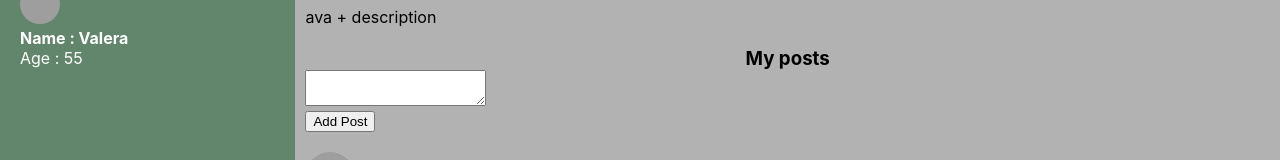
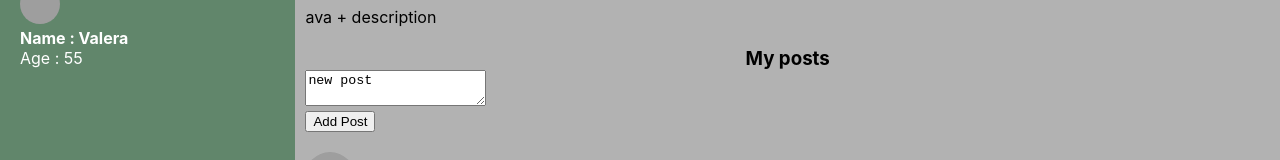
Before and after one commit to ArturLimaiko/social-network, a React (Create React App) app: page /profile in a window 1280 px wide. Shown: the part 547-707 px from the top of the page. Built offline with nearby package versions, Linux system fonts and the light colour scheme; grey boxes are pictures that could not be loaded.

Commit message:
lesson 34 complete. fixed clear input value after add push add post

```diff
--- a/src/App.tsx
+++ b/src/App.tsx
@@ -8,7 +8,7 @@ import {BrowserRouter, Route} from "react-router-dom";
 import {News} from "./components/News/News";
 import {Music} from "./components/Music/Music";
 import {Settings} from "./components/Settings/Settings";
-import {StateType, updateNewPostText} from "./Redux/state";
+import {StateType} from "./Redux/state";
 
 type Props = {
     state: StateType
@@ -16,7 +16,7 @@ type Props = {
     updateNewPostText: (newText: string) => void
 }
 
-function App({state, addMessage}: Props) {
+function App({state, addMessage,updateNewPostText}: Props) {
 
     return (
         // BrowserRouter - компонент который контролит страницы(переход по ссылкам) . по этому оборачиваем все им
@@ -29,7 +29,7 @@ function App({state, addMessage}: Props) {
                     <Route path='/dialogs' render={() => <Dialogs dialogs={state.DialogsPage.dialogs}
                                                                   message={state.DialogsPage.message}/>}/>
                     <Route path='/profile'
-                           render={() => <Profile posts={state.ProfilePage.posts} addMessage={addMessage} updateNewPostText={updateNewPostText}/>}/>
+                           render={() => <Profile posts={state.ProfilePage.posts} addMessage={addMessage} updateNewPostText={updateNewPostText} newPostText={state.ProfilePage.newPostText}/>}/>
                     <Route path='/news' component={News}/>
                     <Route path='/music' component={Music}/>
                     <Route path='/settings' component={Settings}/>
--- a/src/Redux/state.tsx
+++ b/src/Redux/state.tsx
@@ -87,7 +87,7 @@ export let state: StateType = {
 export const addMessage = () => {
     let newMessage = {id: 12, message: state.ProfilePage.newPostText, likesCount: 0}
     state.ProfilePage.posts.push(newMessage);
-    state.ProfilePage.newPostText = ''
+    state.ProfilePage.newPostText = '';
     rerenderEntireThree(state);
 }
 
--- a/src/Render/rerender.tsx
+++ b/src/Render/rerender.tsx
@@ -1,7 +1,7 @@
 import React from 'react';
 import ReactDOM from 'react-dom';
 import App from "../App";
-import {addMessage, StateType, updateNewPostText,} from "../Redux/state";
+import {addMessage, StateType, updateNewPostText} from "../Redux/state";
 
 
 export const rerenderEntireThree = (state: StateType) => {
--- a/src/components/Profile/MyPosts/MyPosts.tsx
+++ b/src/components/Profile/MyPosts/MyPosts.tsx
@@ -7,9 +7,11 @@ export type MyPostPropsType = {
     posts: postsType[]
     addMessage: (newPostMessage: string) => void
     updateNewPostText: (newText: string) => void
+    newPostText: string
+
 }
 
-export const MyPosts: React.FC<MyPostPropsType> = ({posts, addMessage, updateNewPostText}) => {
+export const MyPosts: React.FC<MyPostPropsType> = ({posts, addMessage, updateNewPostText,newPostText}) => {
     const postsElements = posts.map(p => <Post message={p.message} likesCount={p.likesCount} id={p.id}/>)
     let refElement = React.createRef<HTMLTextAreaElement>()
 
@@ -36,7 +38,7 @@ export const MyPosts: React.FC<MyPostPropsType> = ({posts, addMessage, updateNew
         <div className={s.postsBlock}>
             <h3> My posts </h3>
             <div>
-                <textarea ref={refElement} onChange={onPostChange}/>
+                <textarea ref={refElement} onChange={onPostChange} value={newPostText}/>
             </div>
             <div>
                 <button onClick={addPost}>Add Post</button>
--- a/src/components/Profile/Profile.tsx
+++ b/src/components/Profile/Profile.tsx
@@ -7,13 +7,14 @@ type ProfilePropsType = {
     posts: postsType[]
     addMessage: (newPostMessage: string) => void
     updateNewPostText: (newText: string) => void
+    newPostText: string
 }
 
-export const Profile: React.FC<ProfilePropsType> = ({posts, addMessage,updateNewPostText}) => {
+export const Profile: React.FC<ProfilePropsType> = ({posts, addMessage,updateNewPostText,newPostText}) => {
     return (
         <div>
             <ProfileInfo/>
-            <MyPosts posts={posts} addMessage={addMessage} updateNewPostText={updateNewPostText}/>
+            <MyPosts posts={posts} addMessage={addMessage} updateNewPostText={updateNewPostText} newPostText={newPostText}/>
         </div>
     );
 };
```
